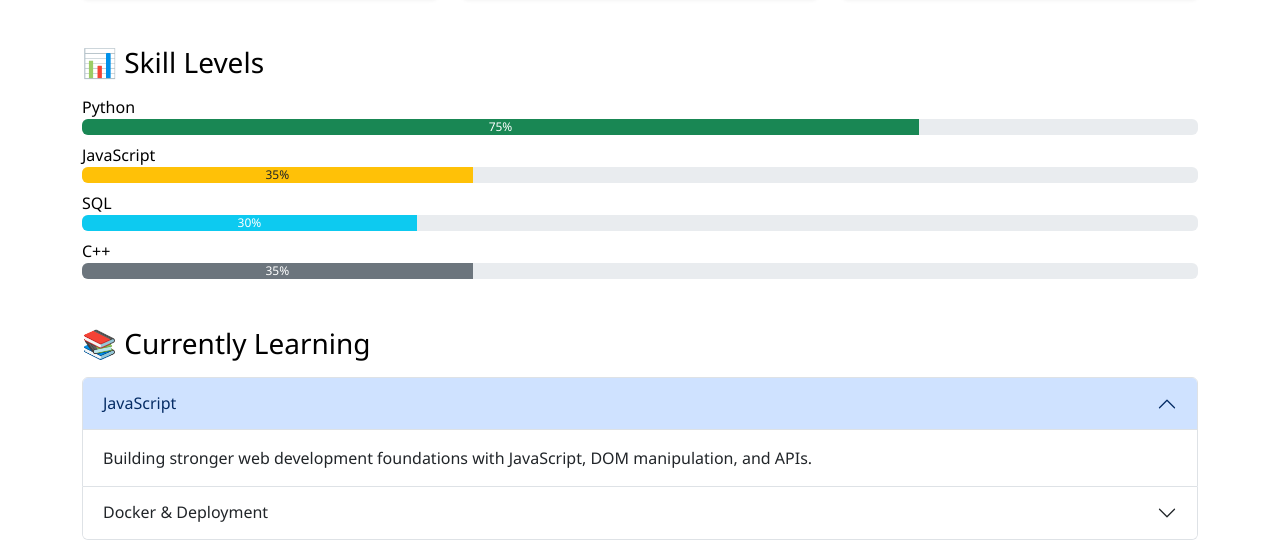
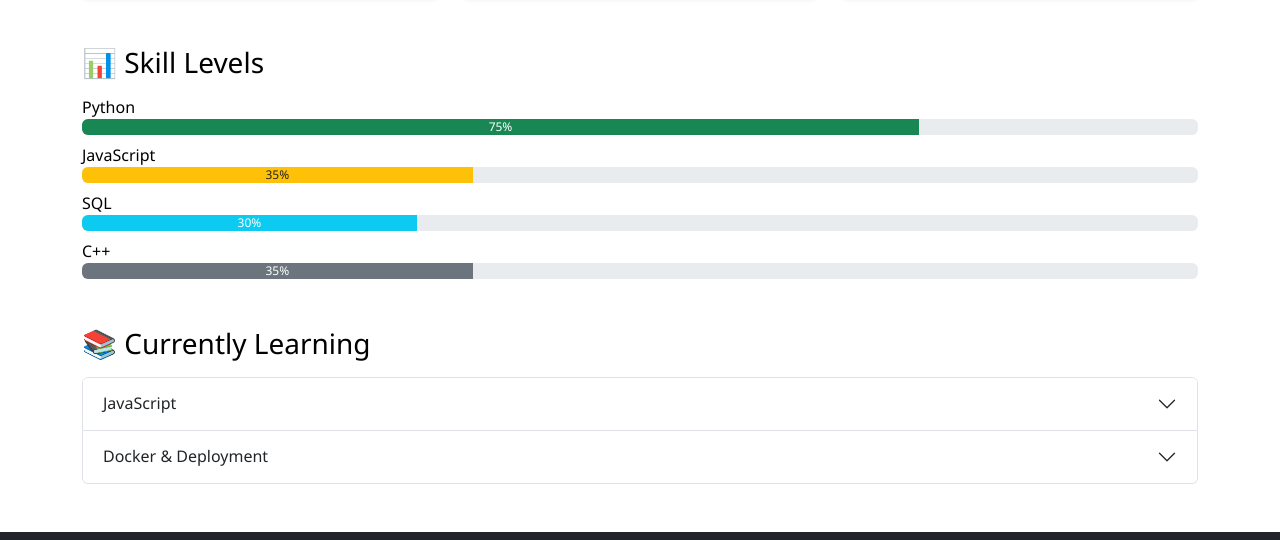
Before and after one commit to naxad/portfolio-website, a plain HTML site: page custom.html in a window 1280 px wide. Shown: the part 422-962 px from the top of the page. Drawn offline with nearby package versions, Linux system fonts and the light colour scheme.

Commit message:
Fixed collapse issues on Extra page, under Currently Learning elements

```diff
--- a/custom.html
+++ b/custom.html
@@ -81,11 +81,11 @@
       <div class="accordion" id="learningAccordion">
         <div class="accordion-item">
           <h2 class="accordion-header" id="headingOne">
-            <button class="accordion-button" type="button" data-bs-toggle="collapse" data-bs-target="#collapseOne">
+            <button class="accordion-button collapsed" type="button" data-bs-toggle="collapse" data-bs-target="#collapseOne">
               JavaScript
             </button>
           </h2>
-          <div id="collapseOne" class="accordion-collapse collapse show">
+          <div id="collapseOne" class="accordion-collapse collapse">
             <div class="accordion-body">
               Building stronger web development foundations with JavaScript, DOM manipulation, and APIs.
             </div>
```
